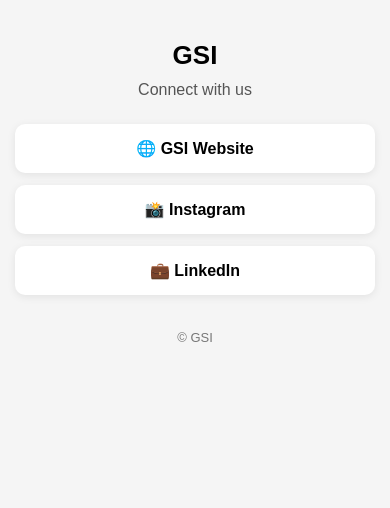
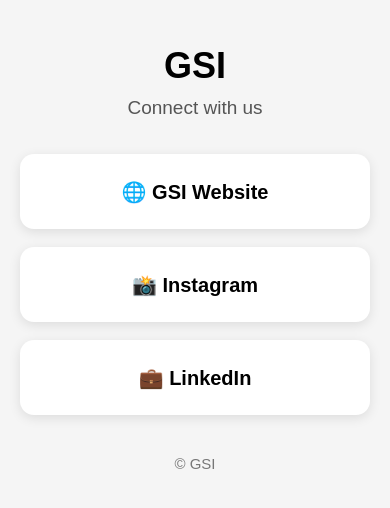
Before and after one commit to badredinelouarti10-design/GSI-links, a plain HTML site: page index.html in a window 390 px wide. Drawn offline with Linux system fonts and the light colour scheme.

Commit message:
Update index.html

```diff
--- a/index.html
+++ b/index.html
@@ -2,8 +2,6 @@
 <html lang="de">
 <head>
     <meta charset="UTF-8">
-
-    <!-- Passt die Seite automatisch an Handy, Tablet und Desktop an -->
     <meta name="viewport" content="width=device-width, initial-scale=1.0">
 
     <title>GSI – Links</title>
@@ -22,38 +20,43 @@
 
         .container {
             width: 100%;
-            max-width: 600px;
+            max-width: 650px;
             margin: 0 auto;
-            padding: 40px 20px;
+            padding: 60px 30px;
         }
 
         h1 {
-            margin: 10px 0;
-            font-size: 28px;
+            margin: 0 0 10px;
+            font-size: 42px;
         }
 
         .description {
-            margin: 0 0 30px;
-            font-size: 16px;
+            margin: 0 0 45px;
+            font-size: 20px;
             color: #555;
         }
 
         .link {
-            display: block;
+            display: flex;
+            align-items: center;
+            justify-content: center;
+
             width: 100%;
-            padding: 16px 20px;
-            margin: 15px 0;
+            min-height: 80px;
+
+            margin: 22px 0;
+            padding: 20px;
 
             background: white;
             color: black;
 
             text-decoration: none;
-            font-size: 17px;
+            font-size: 22px;
             font-weight: bold;
 
-            border-radius: 10px;
+            border-radius: 14px;
 
-            box-shadow: 0 2px 8px rgba(0, 0, 0, 0.08);
+            box-shadow: 0 3px 12px rgba(0, 0, 0, 0.10);
 
             transition: transform 0.15s;
         }
@@ -67,35 +70,37 @@
         }
 
         .footer {
-            margin-top: 35px;
-            font-size: 13px;
+            margin-top: 50px;
+            font-size: 15px;
             color: #777;
         }
 
-        /*
-         * Handy:
-         * Das Design bleibt gleich, aber die Abstände
-         * werden etwas kleiner, damit alles bequem auf
-         * den Bildschirm passt.
-         */
+        /* Handy */
         @media (max-width: 600px) {
 
             .container {
-                padding: 30px 15px;
+                max-width: none;
+                padding: 45px 20px;
             }
 
             h1 {
-                font-size: 26px;
+                font-size: 36px;
             }
 
             .description {
-                margin-bottom: 25px;
+                font-size: 19px;
+                margin-bottom: 35px;
             }
 
             .link {
-                padding: 15px;
-                margin: 12px 0;
-                font-size: 16px;
+                min-height: 75px;
+                margin: 18px 0;
+                font-size: 20px;
+                border-radius: 14px;
+            }
+
+            .footer {
+                margin-top: 40px;
             }
         }
     </style>
@@ -111,7 +116,6 @@
             Connect with us
         </p>
 
-        <!-- GSI WEBSITE -->
         <a
             class="link"
             href="https://www.gsi.de/start/aktuelles"
@@ -120,7 +124,6 @@
             🌐 GSI Website
         </a>
 
-        <!-- INSTAGRAM -->
         <a
             class="link"
             href="https://www.instagram.com/universeinthelab"
@@ -129,7 +132,6 @@
             📸 Instagram
         </a>
 
-        <!-- LINKEDIN -->
         <a
             class="link"
             href="https://www.linkedin.com/company/gsi-helmholtz-centre-for-heavy-ion-research/home/"
```
